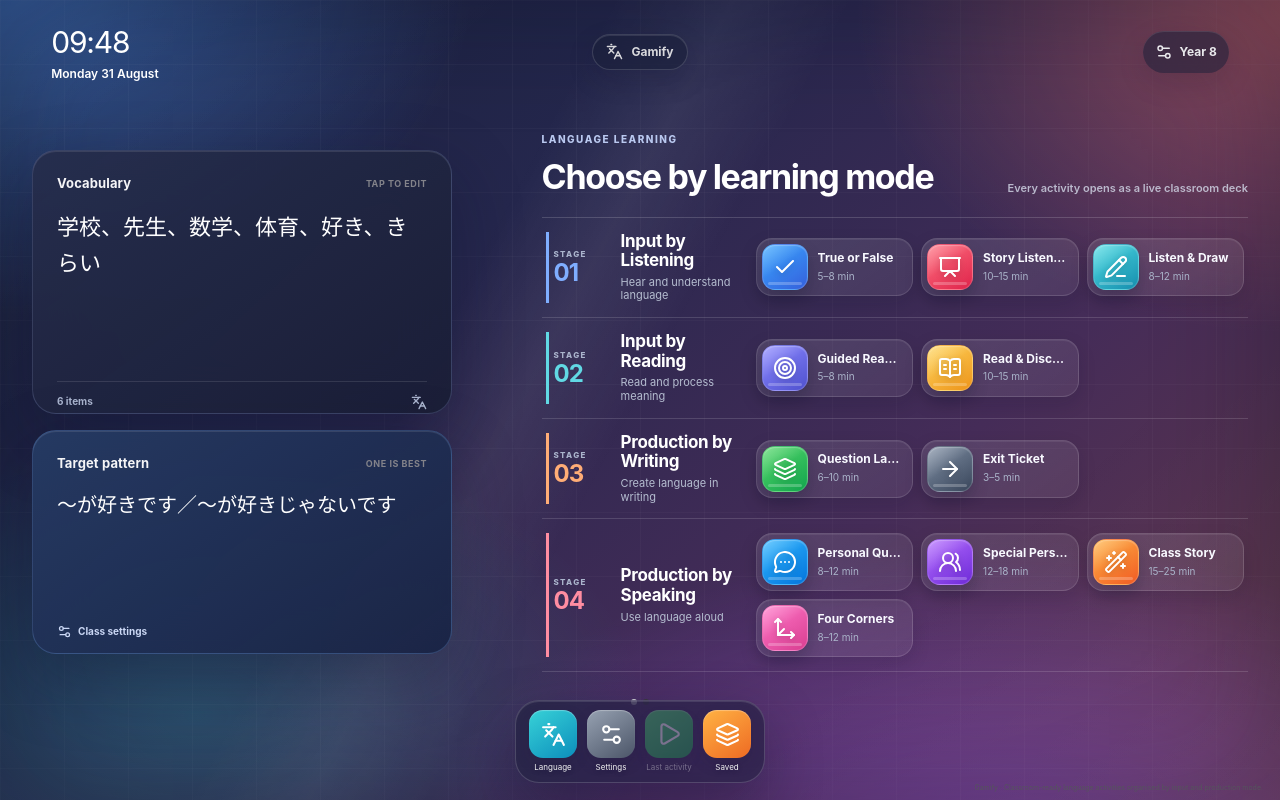
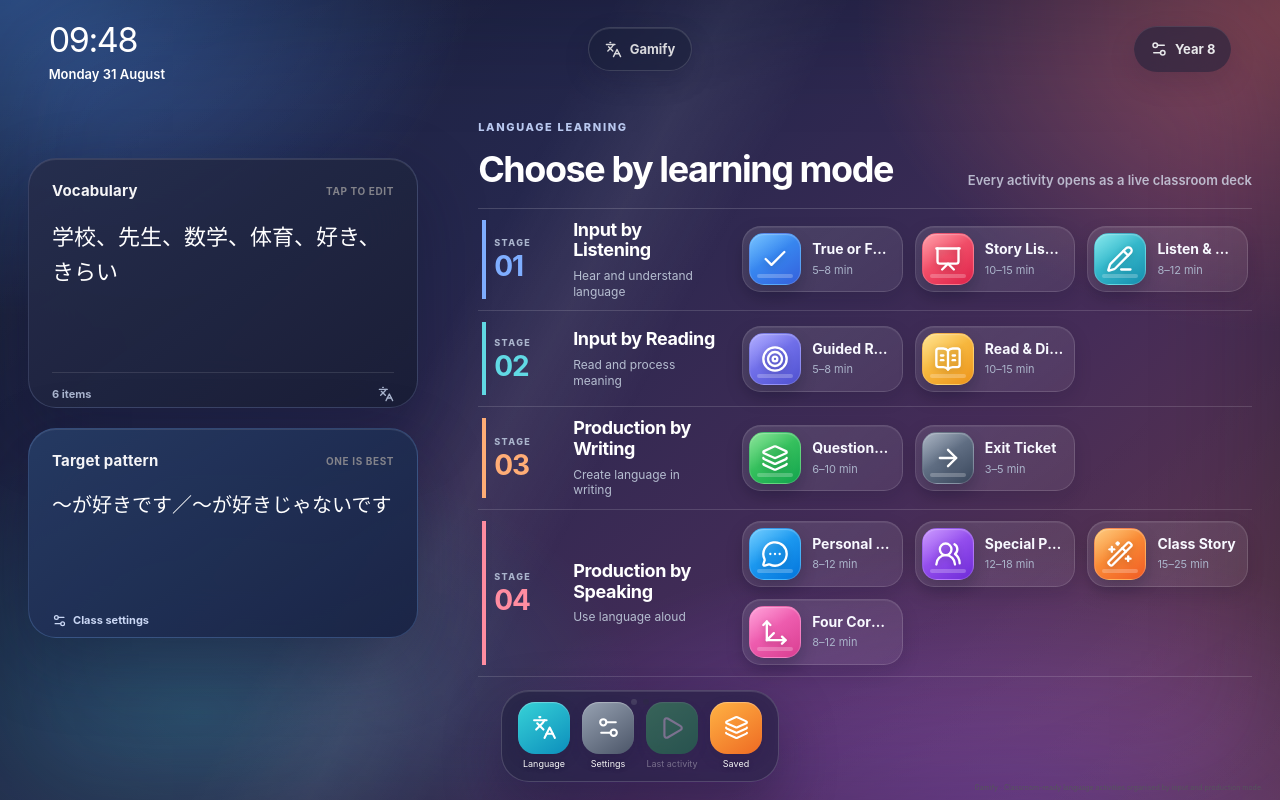
Before and after one commit to japaneseboost/gamify, a Next.js app: page / in a window 1280 px wide. Built offline with nearby package versions, Linux system fonts and the light colour scheme.

Commit message:
Enlarge workspace and remove background grid

```diff
--- a/app/globals.css
+++ b/app/globals.css
@@ -57,3 +57,122 @@ ruby{ruby-align:center}rt{font-size:.43em;font-weight:650;line-height:1;color:#5
 
 .story-summary{width:min(1040px,100%);display:grid;gap:11px;margin-top:23px;text-align:left}.story-summary p{min-height:72px;display:grid;grid-template-columns:42px minmax(0,1fr);align-items:center;gap:16px;margin:0;padding:12px 24px 12px 14px;border:1px solid color-mix(in srgb,var(--slide-accent) 16%,#dde3ed);border-radius:18px;color:#172236;background:rgba(255,255,255,.78);font-family:"Noto Sans JP",sans-serif;font-size:clamp(21px,2.5vw,37px);font-weight:680;line-height:1.55;box-shadow:0 10px 28px rgba(42,55,80,.07)}.story-summary p>span{width:36px;height:36px;display:grid;place-items:center;border-radius:12px;color:var(--slide-accent);background:var(--slide-soft);font-family:-apple-system,BlinkMacSystemFont,"Segoe UI",sans-serif;font-size:12px;font-weight:800}.story-summary rt{color:color-mix(in srgb,var(--slide-accent) 72%,#465166)}
 @media(max-width:720px){.story-summary{gap:8px;margin-top:17px}.story-summary p{min-height:60px;grid-template-columns:30px 1fr;gap:9px;padding:9px 12px 9px 9px;border-radius:14px;font-size:20px}.story-summary p>span{width:29px;height:29px;border-radius:9px;font-size:10px}}
+
+
+/* Enlarged clean workspace — 2026-08-31 */
+/* Keep the atmospheric iOS wallpaper, but remove the tiled grid lines. */
+.ipad-page::after{
+  background:
+    linear-gradient(118deg,transparent 0 36%,rgba(255,255,255,.065) 43%,transparent 50%),
+    linear-gradient(138deg,rgba(255,255,255,.05),transparent 24% 73%,rgba(255,255,255,.035));
+  background-size:auto;
+  mask-image:radial-gradient(ellipse 105% 96% at 50% 44%,#000 25%,rgba(0,0,0,.82) 72%,transparent 100%);
+}
+
+/* A larger, more legible desktop workspace with generous iPad-style touch targets. */
+@media(min-width:1181px){
+  .ipad-status{
+    height:102px;
+    padding:20px clamp(30px,3.8vw,76px);
+  }
+  .ipad-status>div:first-child strong{font-size:34px}
+  .ipad-status>div:first-child span{font-size:13px}
+  .status-title{min-height:44px;padding:9px 16px;font-size:13px}
+  .ipad-status>button{min-height:46px;padding:0 16px;font-size:13px}
+
+  .home-screen{
+    width:min(1700px,calc(100% - 56px));
+    height:calc(100dvh - 194px);
+    min-height:650px;
+    grid-template-columns:clamp(390px,27vw,470px) minmax(0,1fr);
+    gap:clamp(46px,4.7vw,92px);
+  }
+  .widget-column{gap:20px}
+  .language-widget{border-radius:28px}
+  .vocabulary-widget{height:294px;padding:26px 28px}
+  .grammar-widget{height:244px;padding:26px 28px}
+  .widget-heading{margin-bottom:17px}
+  .widget-heading span{font-size:15px}
+  .widget-heading small{font-size:10px}
+  .language-widget textarea{height:182px;font-size:25px;line-height:1.62}
+  .grammar-widget textarea{height:128px;font-size:22px;line-height:1.58}
+  .widget-footer{padding-top:13px;font-size:11px}
+  .grammar-widget button{min-height:42px;font-size:11px}
+
+  .apps-heading{margin-bottom:22px}
+  .apps-heading p{margin-bottom:6px;font-size:11px}
+  .apps-heading h1{font-size:40px}
+  .apps-heading>span{font-size:13px}
+
+  .lesson-stage{
+    min-height:112px;
+    grid-template-columns:235px minmax(0,1fr);
+    gap:25px;
+    padding:17px 5px;
+  }
+  .lesson-stage>header{
+    grid-template-columns:64px minmax(0,1fr);
+    gap:15px;
+    padding-left:8px;
+    border-left-width:4px;
+  }
+  .lesson-stage>header>.stage-index{width:58px}
+  .stage-index small{font-size:9px}
+  .stage-index b{margin-top:5px;font-size:31px}
+  .lesson-stage h2{font-size:20px}
+  .lesson-stage header p{margin-top:7px;font-size:13px;line-height:1.3}
+
+  .stage-activities{gap:12px}
+  .stage-activity{
+    min-height:76px;
+    grid-template-columns:60px minmax(0,1fr);
+    gap:13px;
+    padding:7px 14px 7px 7px;
+    border-radius:19px;
+  }
+  .stage-activity .app-icon{
+    width:60px;
+    height:60px;
+    border-radius:17px;
+  }
+  .stage-activity .app-icon svg{width:31px;height:31px}
+  .stage-activity .app-icon i{inset:auto 7px 6px;height:4px}
+  .stage-activity strong{font-size:15px;line-height:1.25}
+  .stage-activity small{margin-top:4px;font-size:12px}
+
+  .ipad-dock{
+    bottom:18px;
+    gap:12px;
+    padding:11px 16px;
+    border-radius:28px;
+  }
+  .dock-icon{width:58px;height:58px;border-radius:17px}
+  .ipad-dock small{font-size:9px}
+}
+
+/* Preserve the larger feel on short laptop displays without creating vertical clipping. */
+@media(min-width:1181px) and (max-height:820px){
+  .ipad-status{height:86px;padding-top:14px;padding-bottom:14px}
+  .home-screen{height:calc(100dvh - 176px);min-height:570px}
+  .vocabulary-widget{height:250px;padding:21px 23px}
+  .grammar-widget{height:210px;padding:21px 23px}
+  .language-widget textarea{height:146px;font-size:22px}
+  .grammar-widget textarea{height:104px;font-size:20px}
+  .apps-heading{margin-bottom:12px}
+  .apps-heading h1{font-size:36px}
+  .lesson-stage{min-height:96px;padding:11px 4px}
+  .stage-activity{
+    min-height:66px;
+    grid-template-columns:52px minmax(0,1fr);
+    gap:11px;
+    padding:6px 11px 6px 6px;
+  }
+  .stage-activity .app-icon{width:52px;height:52px;border-radius:15px}
+  .stage-activity .app-icon svg{width:28px;height:28px}
+  .stage-activity strong{font-size:14px}
+  .stage-activity small{font-size:11px}
+  .lesson-stage h2{font-size:18px}
+  .lesson-stage header p{font-size:12px}
+  .stage-index b{font-size:28px}
+  .dock-icon{width:52px;height:52px}
+}
```
